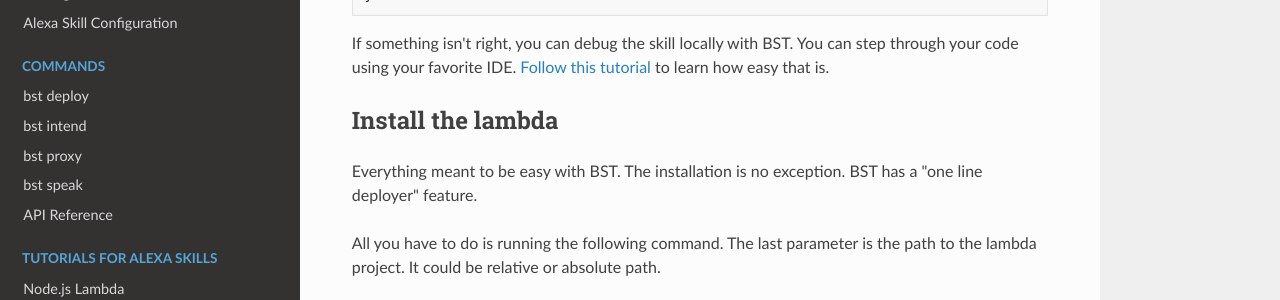
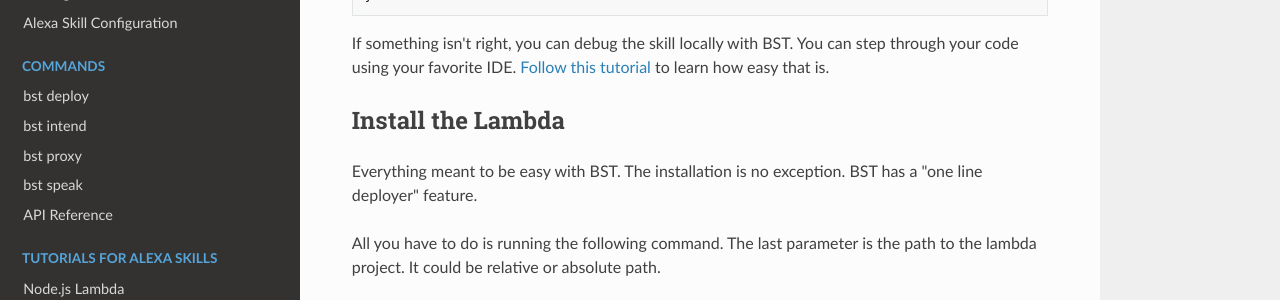
Before and after one commit to bespoken/bst, an MkDocs documentation site: the page built from docs/tutorials/tutorial_lambda_deploy.md, in a window 1280 px wide and 900 px high, scrolled down 3484 px. Shown: the part 156-456 px from the top of the window. Built offline with MkDocs 1.6.1, drawn with Linux system fonts in a browser that asks for light colours; nearby versions of some CDN libraries; old or Windows-style settings are respelled for this version of MkDocs; some of the changed text lies outside the part shown.

````diff
--- a/docs/tutorials/tutorial_lambda_deploy.md
+++ b/docs/tutorials/tutorial_lambda_deploy.md
@@ -205,7 +205,7 @@ If something isn't right, you can debug the skill locally with BST.
 You can step through your code using your favorite IDE. [Follow this tutorial](http://docs.bespoken.tools/en/latest/tutorials/tutorial_lambda_debugger)
 to learn how easy that is.
 
-## Install the lambda
+## Install the Lambda
 
 Everything meant to be easy with BST. The installation is no exception. BST has a "one line deployer" feature.
 
@@ -409,7 +409,7 @@ Add the ids to the BST config file in `~/.bst/config` like this:
 ```
 
 
-## Update the lambda
+## Update the Lambda
 
 The lambda function code update is easy with BST. The same command will update the lambda.
 From the lambda project folder run this:
````
